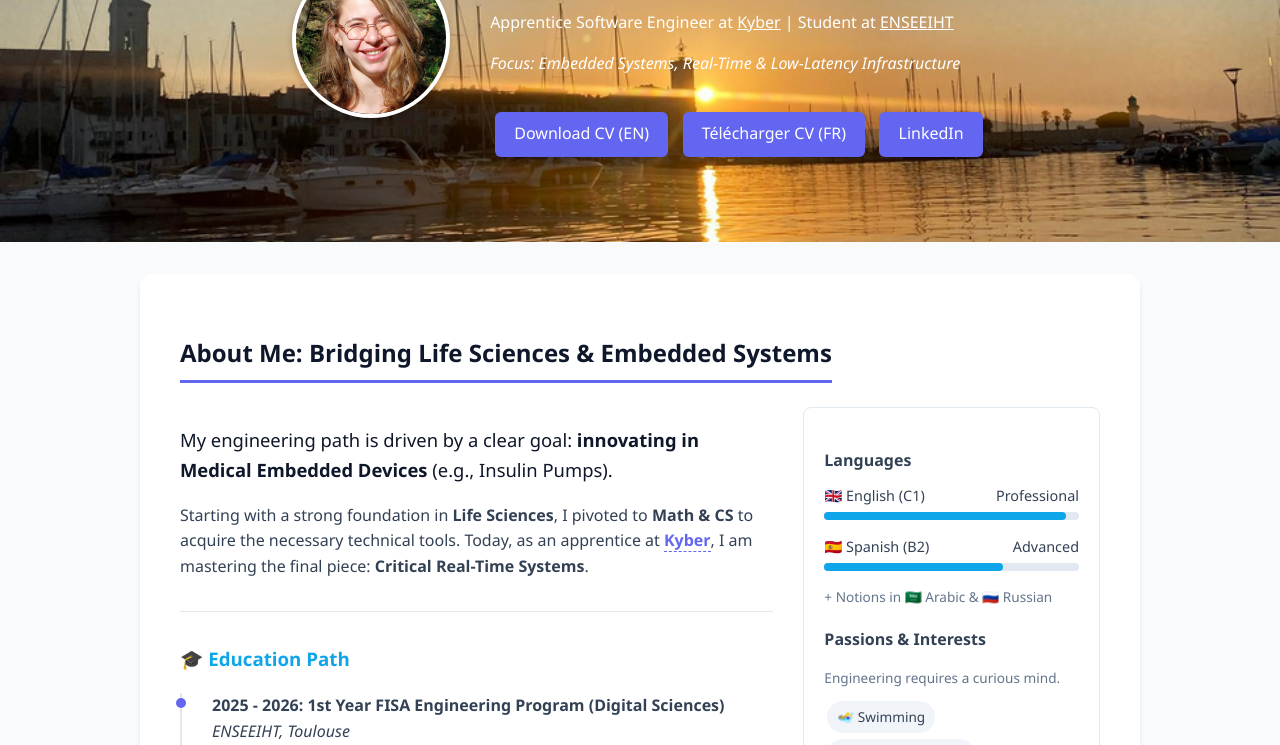
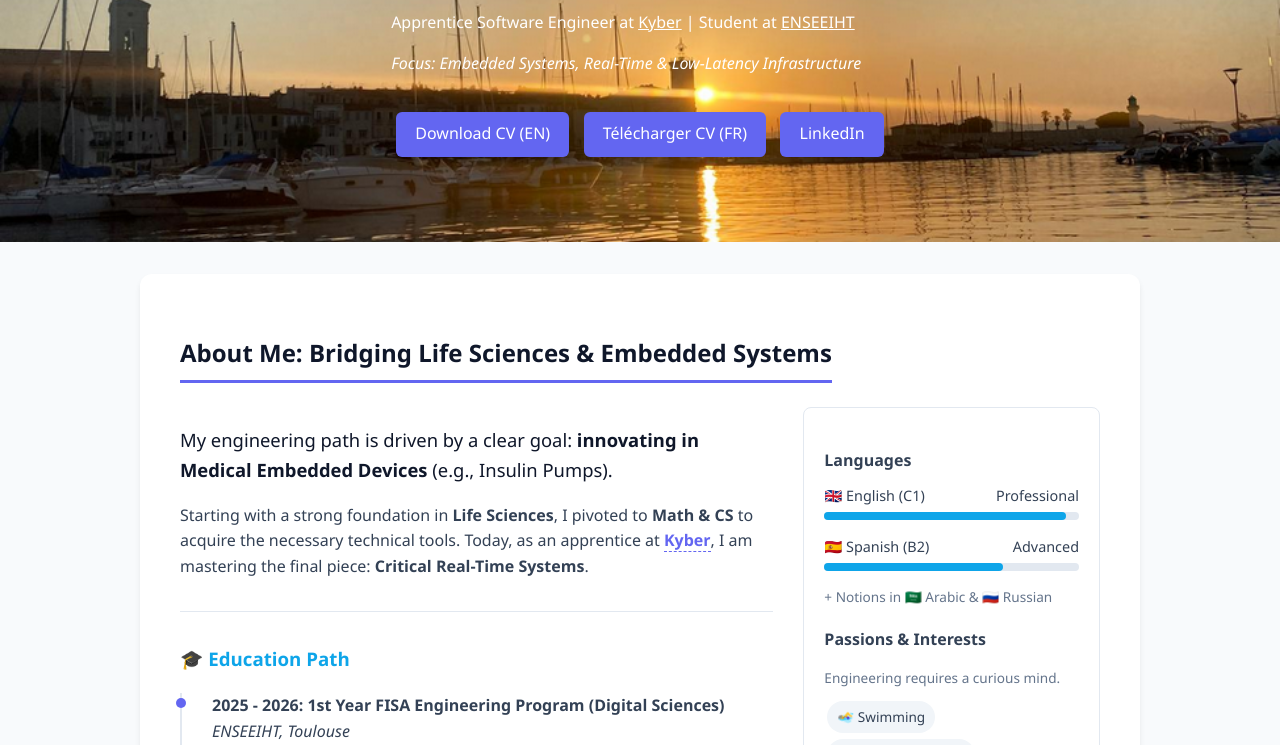
Before and after one commit to camved/Portfolio, a plain HTML site: page index.html in a window 1280 px wide. Shown: the part 222-967 px from the top of the page. Drawn offline with Linux system fonts and the light colour scheme.

Commit message:
last modificaton

```diff
--- a/index.html
+++ b/index.html
@@ -334,7 +334,7 @@
 
     <header id="hero">
         <img src="logon7.png" alt="Logo INP-N7" class="n7-logo" onerror="this.style.display='none'">
-        <img src="image.png" alt="Camille Vedani" class="header-photo" onerror="this.style.display='none'">
+        <!-- <img src="image.png" alt="Camille Vedani" class="header-photo" onerror="this.style.display='none'"> -->
 
         <div class="header-content">
             <h1>Camille Vedani</h1>
```
Also changed, not shown: image.png (deleted).
